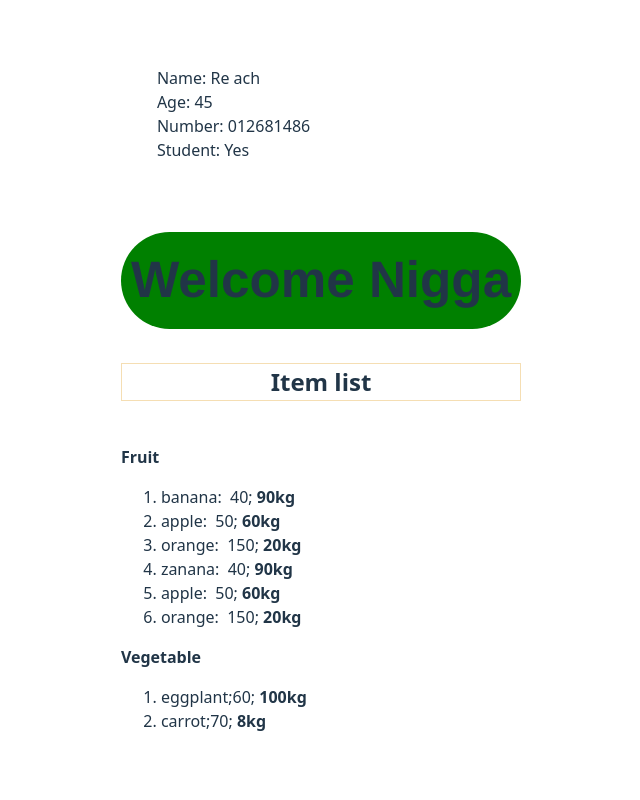
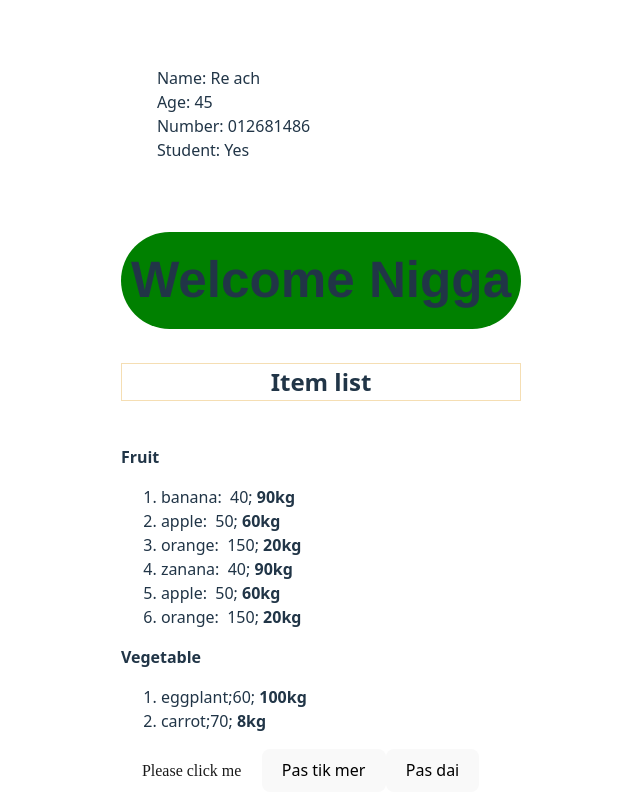
Before and after one commit to fizz168/react, a React (Vite) app in the folder react/: page / in a window 1280 px wide. Shown: the part 585-1385 px from the top of the page, without its empty margins (319-959 px from the left). Before the commit the page ends 1342 px from the top, so only its background shows below. Built offline with nearby package versions, Linux system fonts and the light colour scheme.

Commit message:
feat: add HandleB component with interactive buttons and custom styling

```diff
--- a/react/src/App.jsx
+++ b/react/src/App.jsx
@@ -12,6 +12,7 @@ import Button from './Button';
 import Student from './Student';
 import UserGretting from './UserGretting';
 import List from './List';
+import HandleB from './HandleB';
 
 function App() {
   return (
@@ -26,6 +27,7 @@ function App() {
    <Student name="Re ach" age= "45" Number="012681486" isStudent={true}></Student>
    <UserGretting isLoggedIn= {true} UserName="Nigga"></UserGretting>
    <List></List>
+  <HandleB></HandleB>
 
    </>
   );
--- a/react/src/Button.jsx
+++ b/react/src/Button.jsx
@@ -12,6 +12,7 @@ function Button(){
         <>
     <button style={style}><a href="https://landonorris.com/">Please click</a></button>
 <hr></hr>
+
     </>
     );
 
--- /dev/null
+++ b/react/src/HandleB.jsx
@@ -0,0 +1,29 @@
+
+function HandleB(){
+    let count = 0;
+
+        // const handleClick = () => console.log("stop touching me you pdf"); //testing
+        const handleClick2 = (name) => console.log(`${name} please let me go`);
+        const handleTouch = (name) => {
+            if(count< 3){
+                count++;
+                console.log(`${name} touch me ${count} time/s`);
+            }
+            else{
+                console.log(`${name} stop touching me `)
+            }
+
+        };
+    const ouch = (e) => e.target.textContent = "Ouch";
+    return(
+        <>
+
+        <button className="nigga"  onClick={() => handleClick2("nigga")}>Please click me </button>
+
+        <button onClick={() => handleTouch("Nigga")}> Pas tik mer </button>
+        <button onClick={(e) => ouch(e)}>Pas dai</button>
+
+        </>
+    );
+}
+export default HandleB
--- a/react/src/index.css
+++ b/react/src/index.css
@@ -115,3 +115,11 @@ button:focus-visible {
   align-items: center;
   font-family: Georgia, 'Times New Roman', Times, serif;
 }
+.nigga{
+  background-color: white;
+  color:#1a1a1a;
+  cursor: pointer;
+  font-family: 'Times New Roman', Times, serif;
+  padding-left: 20px;
+
+}
```
